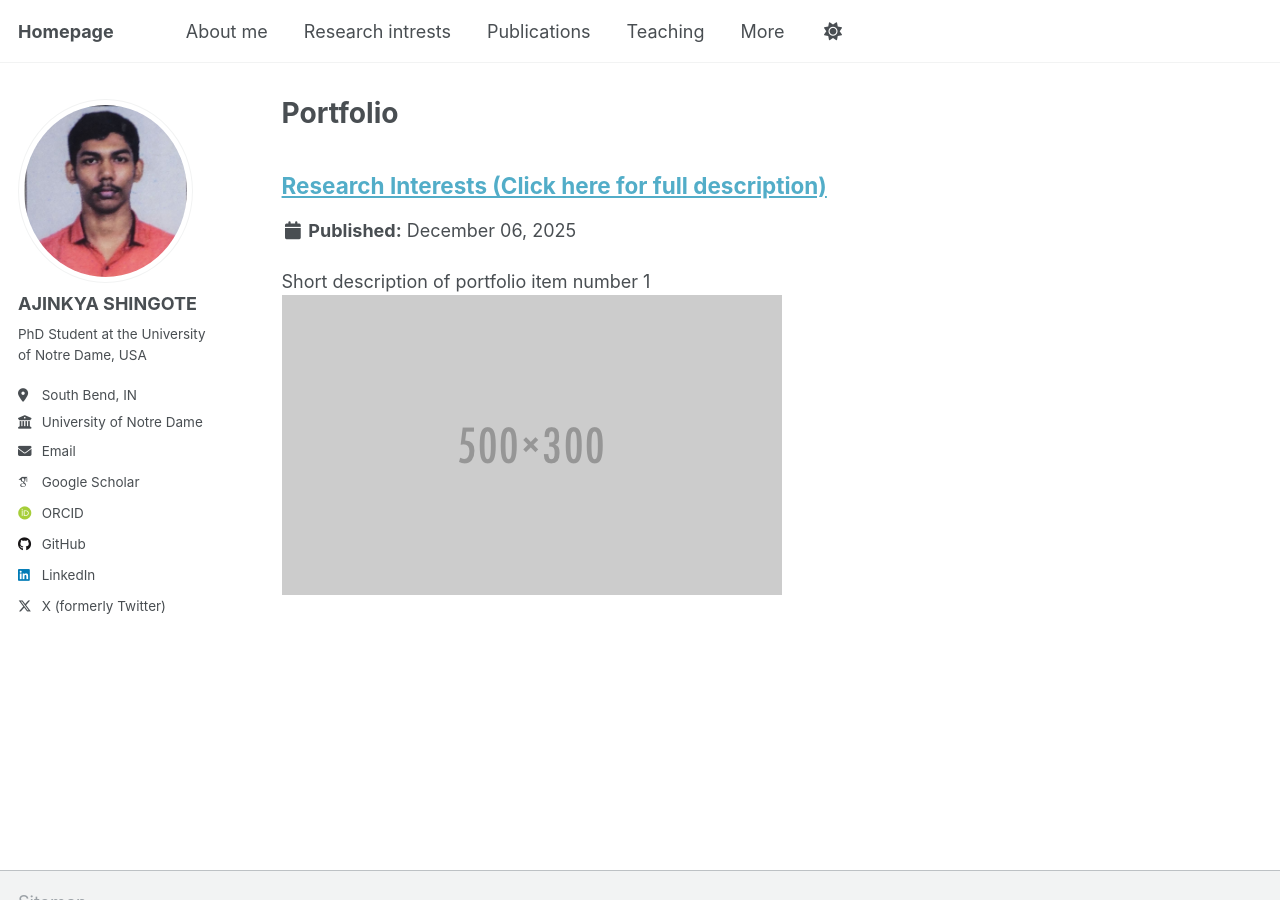
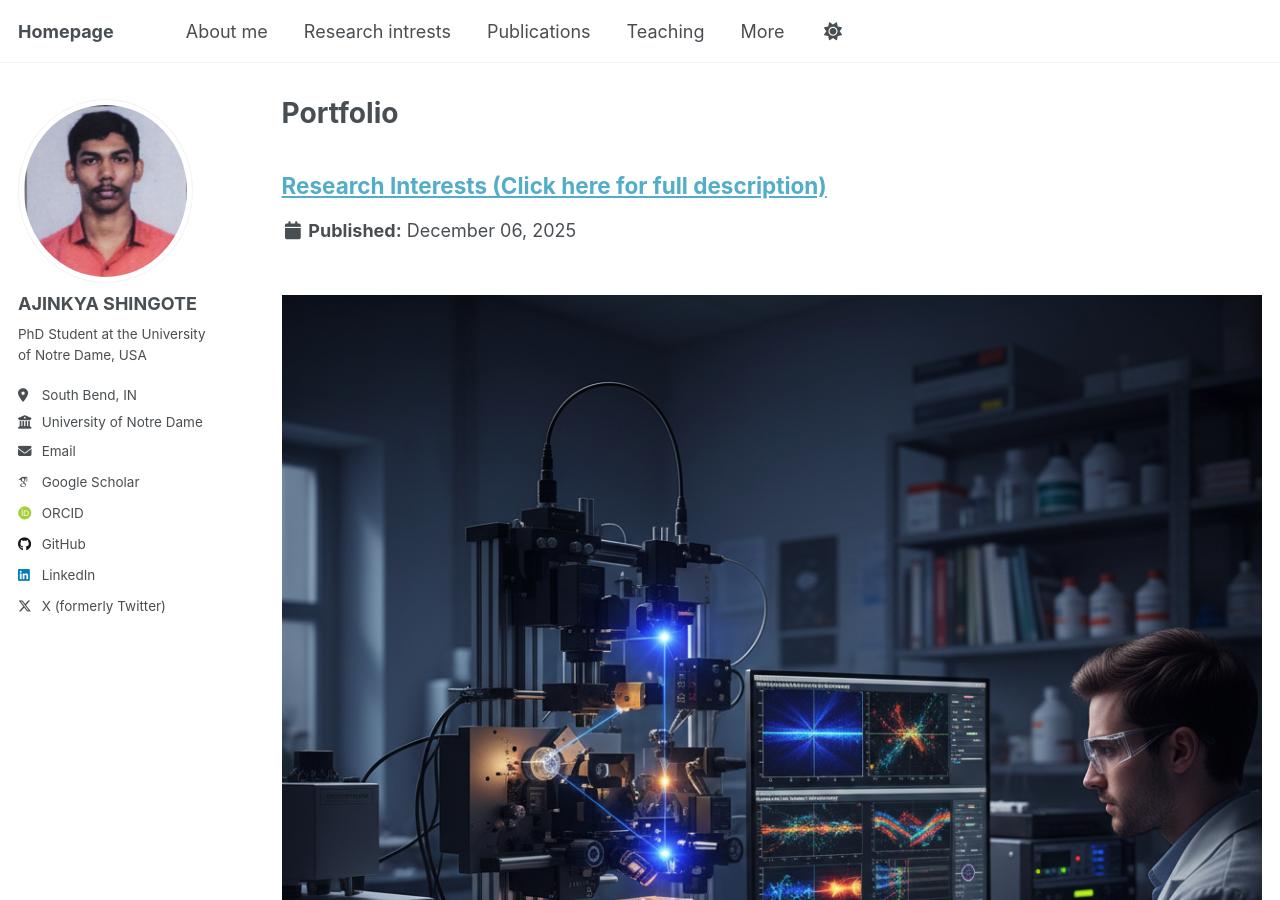
Before and after one commit to ajinkya-ss/ajinkya-ss, a Jekyll site: the page built from _pages/portfolio.html, in a window 1280 px wide and 900 px high. Built offline with Jekyll 4.4.1, drawn with Linux system fonts in a browser that asks for light colours; some web fonts are replaced; a script that is not in the unit is left out.

Commit message:
Update portfolio-1.md

```diff
--- a/_portfolio/portfolio-1.md
+++ b/_portfolio/portfolio-1.md
@@ -1,6 +1,6 @@
 ---
 title: "Research Interests (Click here for full description)"
-excerpt: "Short description of portfolio item number 1<br/><img src='/images/500x300.png'>"
+excerpt: "<br/><img src='/images/Gemini_Generated_Image_7puxh27puxh27pux (1).png'>"
 collection: portfolio
 ---
 Broadly, I am interested in materials chemistry and optical spectroscopy, with a particular focus on designing materials for energy-related applications and probing their functionalities using custom-built optical characterization techniques. My current work focuses on probing strong exciton–plasmon coupling in metal–semiconductor hybrid structures via optical spectroscopy.
```
